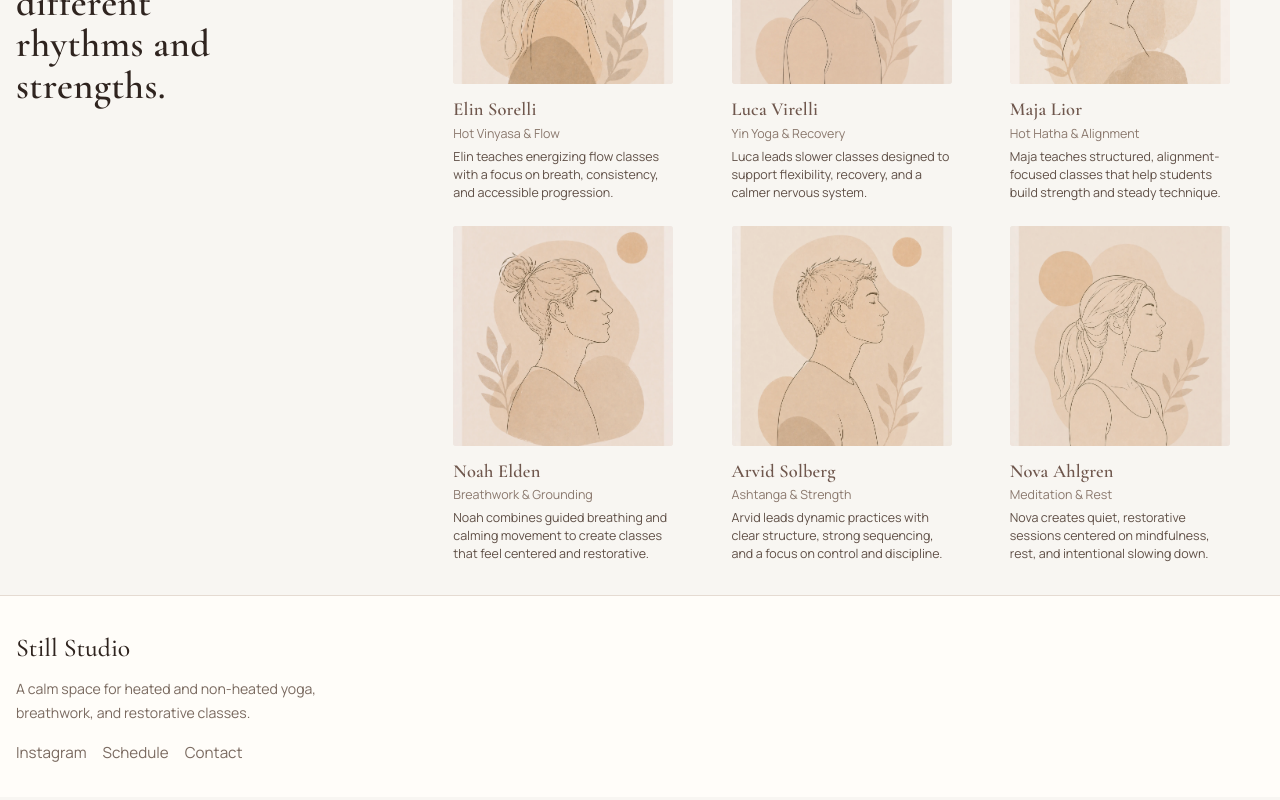
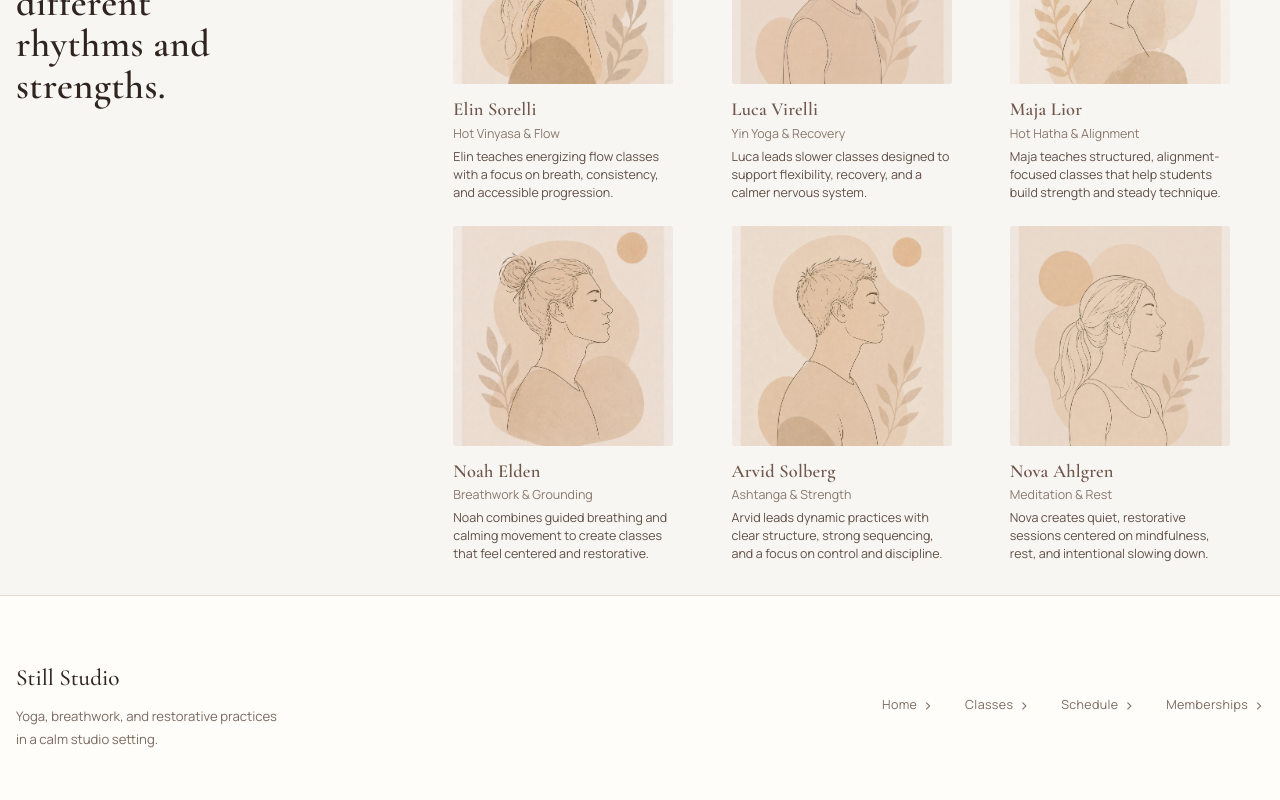
Before and after one commit to JennAnd/yoga-booking-platform, a React (Vite) app: page / in a window 1280 px wide. Shown: the part 1693-2493 px from the top of the page. Built offline with nearby package versions, Linux system fonts and the light colour scheme.

Commit message:
style: polish footer navigation

```diff
--- a/src/components/layout/Footer.jsx
+++ b/src/components/layout/Footer.jsx
@@ -1,6 +1,8 @@
 /**
  * Footer component for the application.
  */
+
+import { Link } from "react-router-dom";
 
 function Footer() {
   return (
@@ -10,16 +12,25 @@ function Footer() {
           <div className="site-footer__brand">
             <p className="site-footer__title">Still Studio</p>
             <p className="site-footer__text">
-              A calm space for heated and non-heated yoga, breathwork, and
-              restorative classes.
+              Yoga, breathwork, and restorative practices in a calm studio
+              setting.
             </p>
           </div>
 
-          <div className="site-footer__links">
-            <a href="#">Instagram</a>
-            <a href="#">Schedule</a>
-            <a href="#">Contact</a>
-          </div>
+          <nav className="site-footer__links" aria-label="Footer navigation">
+            <Link to="/">
+              Home <span aria-hidden="true">›</span>
+            </Link>
+            <Link to="/classes">
+              Classes <span aria-hidden="true">›</span>
+            </Link>
+            <Link to="/schedule">
+              Schedule <span aria-hidden="true">›</span>
+            </Link>
+            <Link to="/memberships">
+              Memberships <span aria-hidden="true">›</span>
+            </Link>
+          </nav>
         </div>
       </div>
     </footer>
--- a/src/index.css
+++ b/src/index.css
@@ -144,7 +144,7 @@ a {
 }
 
 .site-footer .container {
-  padding: var(--space-6) 0;
+  padding: var(--space-8) 0;
 }
 
 /* ---------------------------------- */
@@ -1411,7 +1411,7 @@ a {
 
 .site-footer__content {
   display: grid;
-  gap: var(--space-4);
+  gap: var(--space-5);
 }
 
 .site-footer__brand {
@@ -1422,27 +1422,38 @@ a {
 .site-footer__title {
   margin: 0;
   font-family: var(--font-family-heading);
-  font-size: 1.6rem;
+  font-size: 1.45rem;
   color: var(--color-text);
 }
 
 .site-footer__text {
   margin: 0;
-  max-width: 42ch;
+  max-width: 34ch;
   color: var(--color-text-muted);
-  font-size: 0.88rem;
+  font-size: 0.82rem;
   line-height: 1.7;
 }
 
 .site-footer__links {
   display: flex;
-  gap: var(--space-4);
+  column-gap: var(--space-6);
+  row-gap: var(--space-3);
   flex-wrap: wrap;
 }
 
 .site-footer__links a {
+  display: inline-flex;
+  align-items: center;
+  gap: 0.35rem;
   color: var(--color-text-muted);
-  font-size: 0.95rem;
+  font-size: 0.78rem;
+  letter-spacing: 0.03em;
+  transition: color 0.2s ease;
+}
+
+.site-footer__links span {
+  font-size: 1rem;
+  line-height: 1;
 }
 
 .site-footer__links a:hover,
@@ -1500,6 +1511,15 @@ a {
     max-width: 28rem;
     justify-self: start;
     width: 100%;
+  }
+
+  .site-footer__content {
+    grid-template-columns: 1fr auto;
+    align-items: center;
+  }
+
+  .site-footer__links {
+    justify-content: flex-end;
   }
 }
 
```
